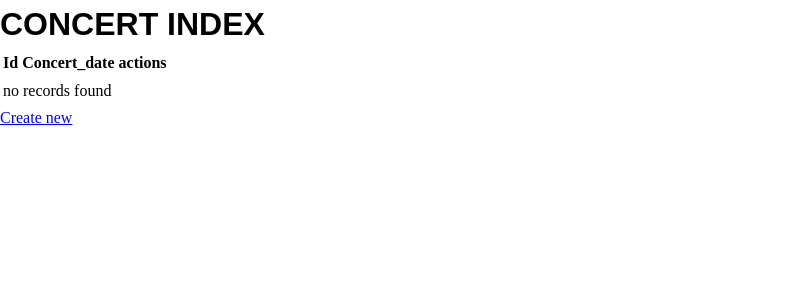
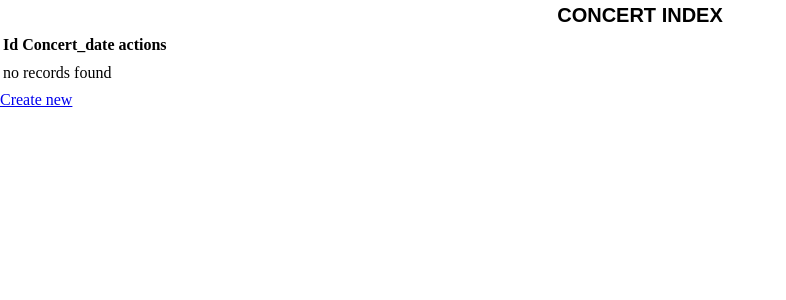
Before and after one commit to JohanHagnere/MSPR_LIVE_EVENTS, a Symfony app: template templates/Concert/index.html.twig in a window 1280 px wide. Shown: the top 300 px of the page, without its empty margins (0-786 px from the left). Run offline with Twig, Linux system fonts and the light colour scheme; the template is opened without the code that fills it, so the values that code supplies are empty; some libraries are stand-ins or nearby versions.

```diff
--- a/public/css/styles.css
+++ b/public/css/styles.css
@@ -104,3 +104,14 @@ p {
 /* .html {
   font-size: calc(15px + 0.390625vw) !important;
 } */
+.urgent {
+  color: red;
+}
+.important {
+  color: #AF8F00;
+}
+h1 {
+  display: flex;
+  justify-content: center;
+  font-size: 20px;
+}
--- a/public/scripts/message.js
+++ b/public/scripts/message.js
@@ -10,5 +10,5 @@ var toggleBtn = document.getElementById('toggleBtn');
             }
             messageContent.innerHTML = `<h1 id="messageContent" class="${messages[currentIndex].type}">${messages[currentIndex].content}</h1>`
         }
-        console.log(messageContent);
+       // console.log(messageContent);
         toggleBtn.addEventListener('click', toggleMessage);
```
